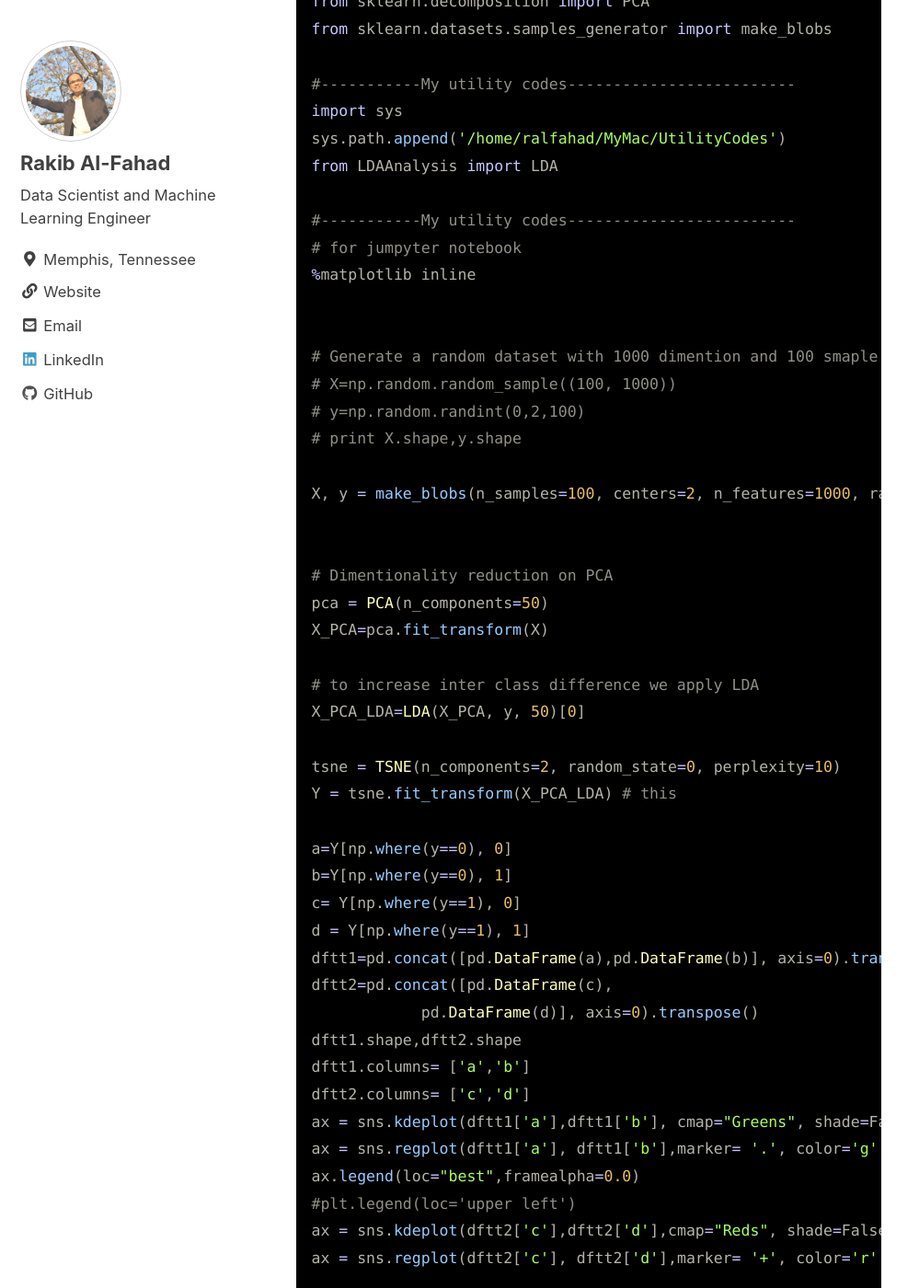
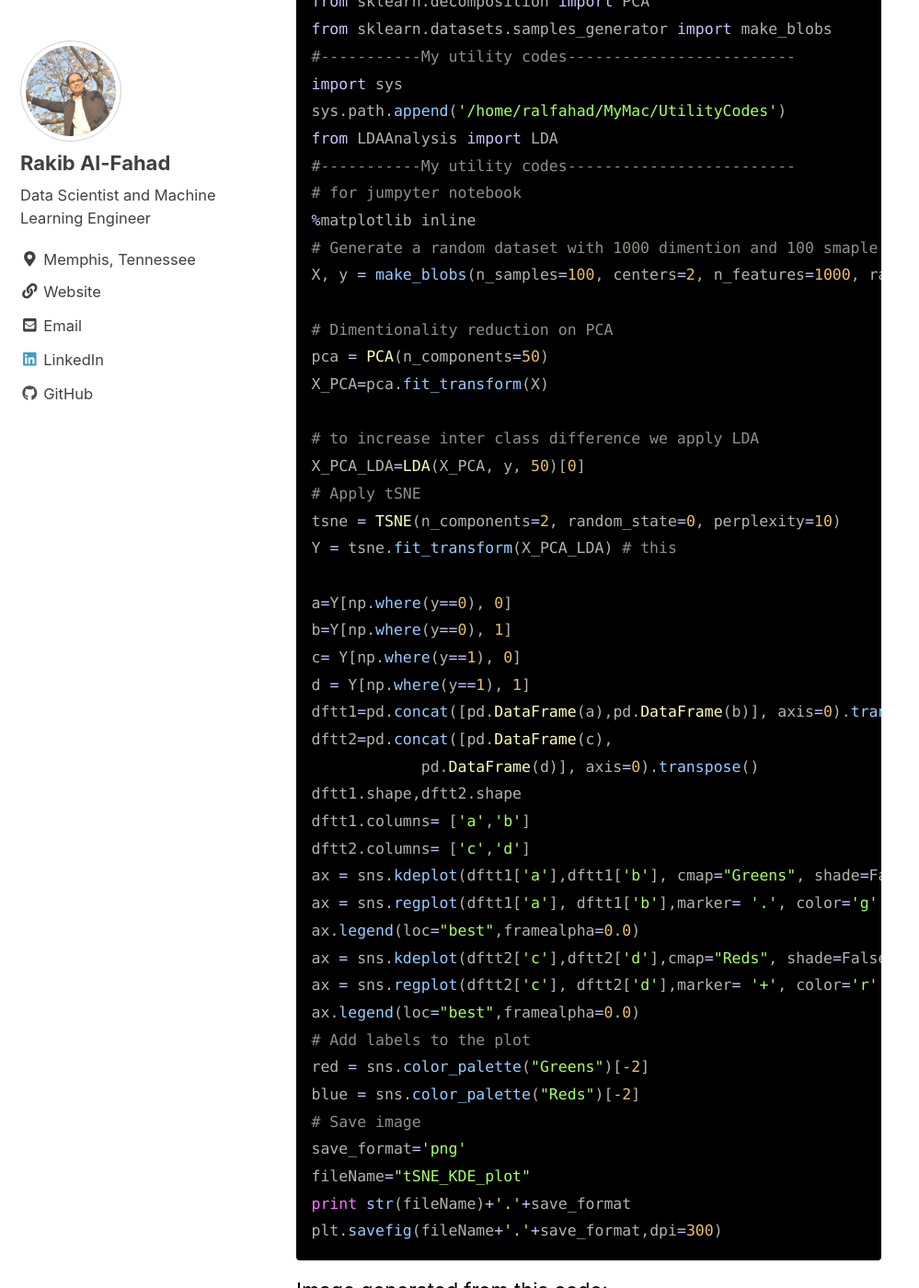
Before and after one commit to rakibalfahad/rakibalfahad.github.io, a Jekyll site: the page built from _posts/2018-10-27-DataVisualizationTechnique.md, in a window 1280 px wide and 1400 px high, scrolled down 411 px. Shown: the whole window at 92% size, without its empty margins (0-999 px from the left). Built offline with Jekyll 4.4.1, drawn with Linux system fonts in a browser that asks for light colours; nearby versions of some CDN libraries.

Commit message:
tSNE Vis

````diff
--- a/_posts/2018-10-27-DataVisualizationTechnique.md
+++ b/_posts/2018-10-27-DataVisualizationTechnique.md
@@ -17,24 +17,15 @@
 import matplotlib.pyplot as plt
 from sklearn.decomposition import PCA
 from sklearn.datasets.samples_generator import make_blobs
-
 #-----------My utility codes-------------------------
 import sys
 sys.path.append('/home/ralfahad/MyMac/UtilityCodes')
 from LDAAnalysis import LDA
-
 #-----------My utility codes-------------------------
 # for jumpyter notebook
 %matplotlib inline
-
-
 # Generate a random dataset with 1000 dimention and 100 smaple which represent a higher dimentional data
-# X=np.random.random_sample((100, 1000))
-# y=np.random.randint(0,2,100)
-# print X.shape,y.shape
-
 X, y = make_blobs(n_samples=100, centers=2, n_features=1000, random_state=0)
-
 
 # Dimentionality reduction on PCA
 pca = PCA(n_components=50)
@@ -42,7 +33,7 @@
 
 # to increase inter class difference we apply LDA
 X_PCA_LDA=LDA(X_PCA, y, 50)[0]
-
+# Apply tSNE
 tsne = TSNE(n_components=2, random_state=0, perplexity=10)
 Y = tsne.fit_transform(X_PCA_LDA) # this
 
@@ -59,19 +50,17 @@
 ax = sns.kdeplot(dftt1['a'],dftt1['b'], cmap="Greens", shade=False, shade_lowest=False)
 ax = sns.regplot(dftt1['a'], dftt1['b'],marker= '.', color='g',  fit_reg=False,label='Class_1')
 ax.legend(loc="best",framealpha=0.0)
-#plt.legend(loc='upper left')
 ax = sns.kdeplot(dftt2['c'],dftt2['d'],cmap="Reds", shade=False, shade_lowest=False)
 ax = sns.regplot(dftt2['c'], dftt2['d'],marker= '+', color='r',  fit_reg=False, label='Class_2')
-
 ax.legend(loc="best",framealpha=0.0)
-
 # Add labels to the plot
 red = sns.color_palette("Greens")[-2]
 blue = sns.color_palette("Reds")[-2]
-
 # Save image
 save_format='png'
 fileName="tSNE_KDE_plot"
 print str(fileName)+'.'+save_format
 plt.savefig(fileName+'.'+save_format,dpi=300)
 ```
+Image generated from this code:
+![alt]({{ site.url }}{{ site.baseurl }}/images/DataVisualization/tSNE_KDE_plot.png)
````
